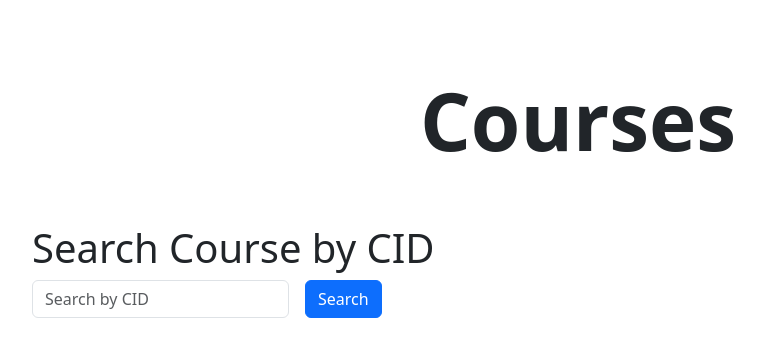
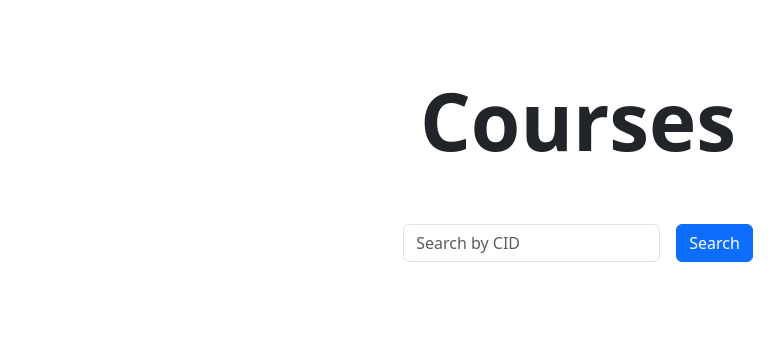
Before and after one commit to koolkusum/DragonHacks2024, a Python web app: template flask/templates/forum.html in a window 1280 px wide. Shown: the part 69-426 px from the top of the page, without its empty margins (62-846 px from the left). Run offline with Jinja, Linux system fonts and the light colour scheme; the template is opened without the code that fills it, so the values that code supplies are empty.

Commit message:
fix search position

```diff
--- a/flask/templates/forum.html
+++ b/flask/templates/forum.html
@@ -2,9 +2,8 @@
 <div class="container-fluid align-items-center rounded-4 p-4">
   <div class="flex flex-wrap h-100 p-4 gap-4">
     <h1 class="text-center flex flex-fill display-1 p-4 fw-bold">Courses</h1>
-    <div class="container p-4">
-      <h1>Search Course by CID</h1>
-      <form action="/search" method="GET" class="row g-3 align-items-center">
+    <div class="container d-flex justify-content-center g-4">
+      <form action="/search" method="GET" class="row g-3 align-items-center p-4">
         <div class="col-auto">
           <label for="inputCID" class="visually-hidden">CID</label>
           <input type="number" name="cid" id="inputCID" class="form-control" placeholder="Search by CID" required>
```
